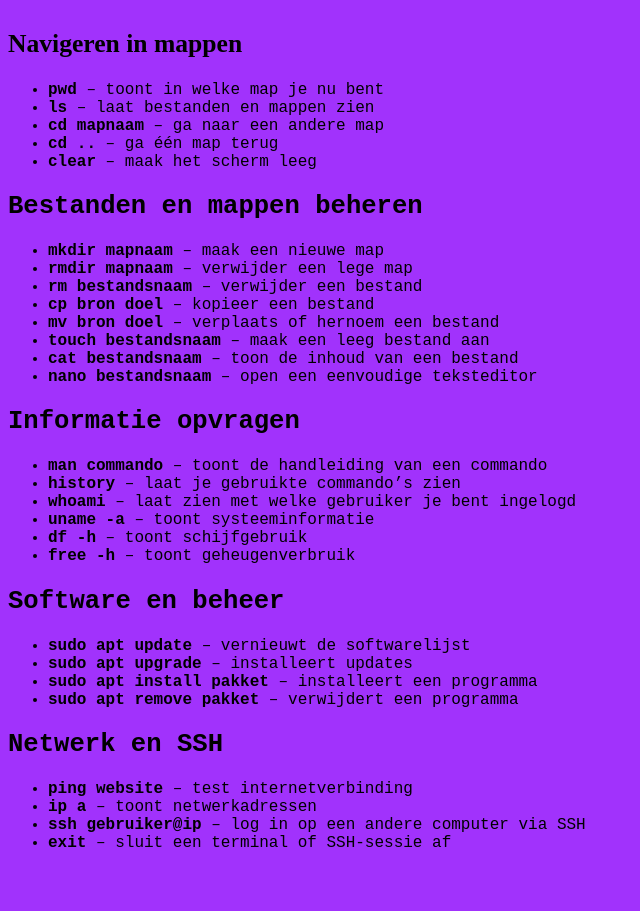
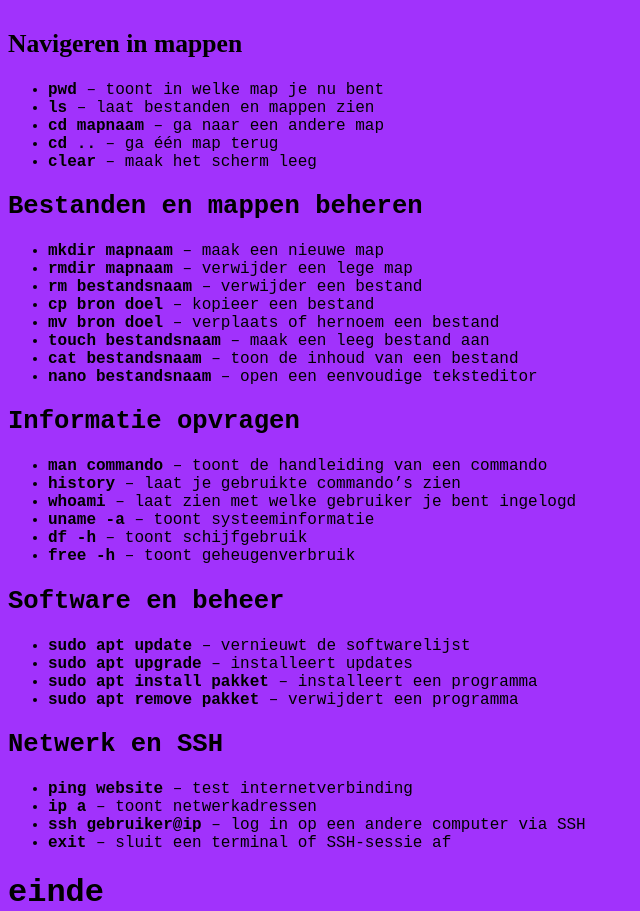
Before and after one commit to maxitaxi200967/linux-html, a plain HTML site: page index.html in a window 1280 px wide. Shown: the part 116-1027 px from the top of the page, without its empty margins (0-640 px from the left). Before the commit the page ends 968 px from the top, so only its background shows below. Drawn offline with Linux system fonts and the light colour scheme.

Commit message:
een einde aan mijn site gemaakt

```diff
--- a/index.html
+++ b/index.html
@@ -58,6 +58,7 @@
     <li><b>ssh gebruiker@ip</b> – log in op een andere computer via SSH</li>
     <li><b>exit</b> – sluit een terminal of SSH-sessie af</li>
   </ul>
+<h1>einde</h1>
 </div>
 </body>
 </html>
```
